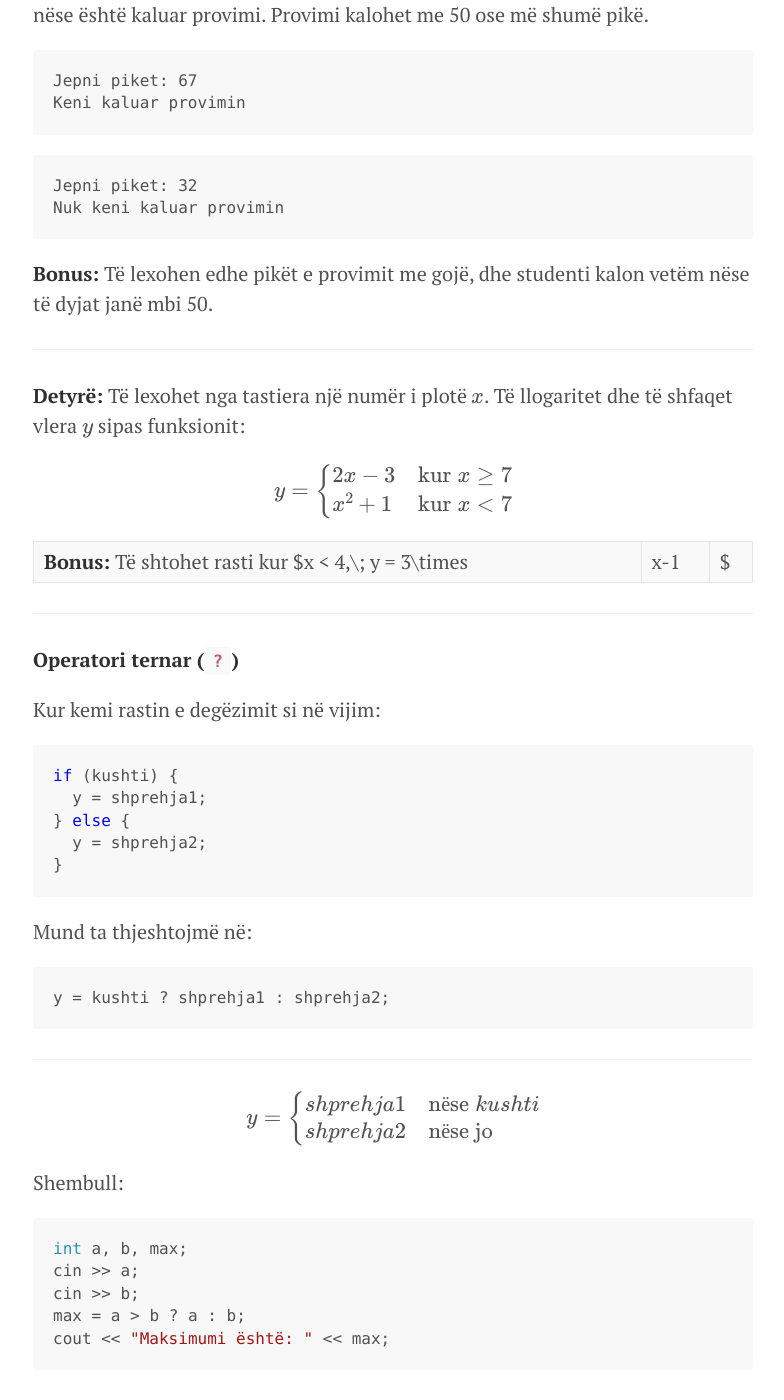
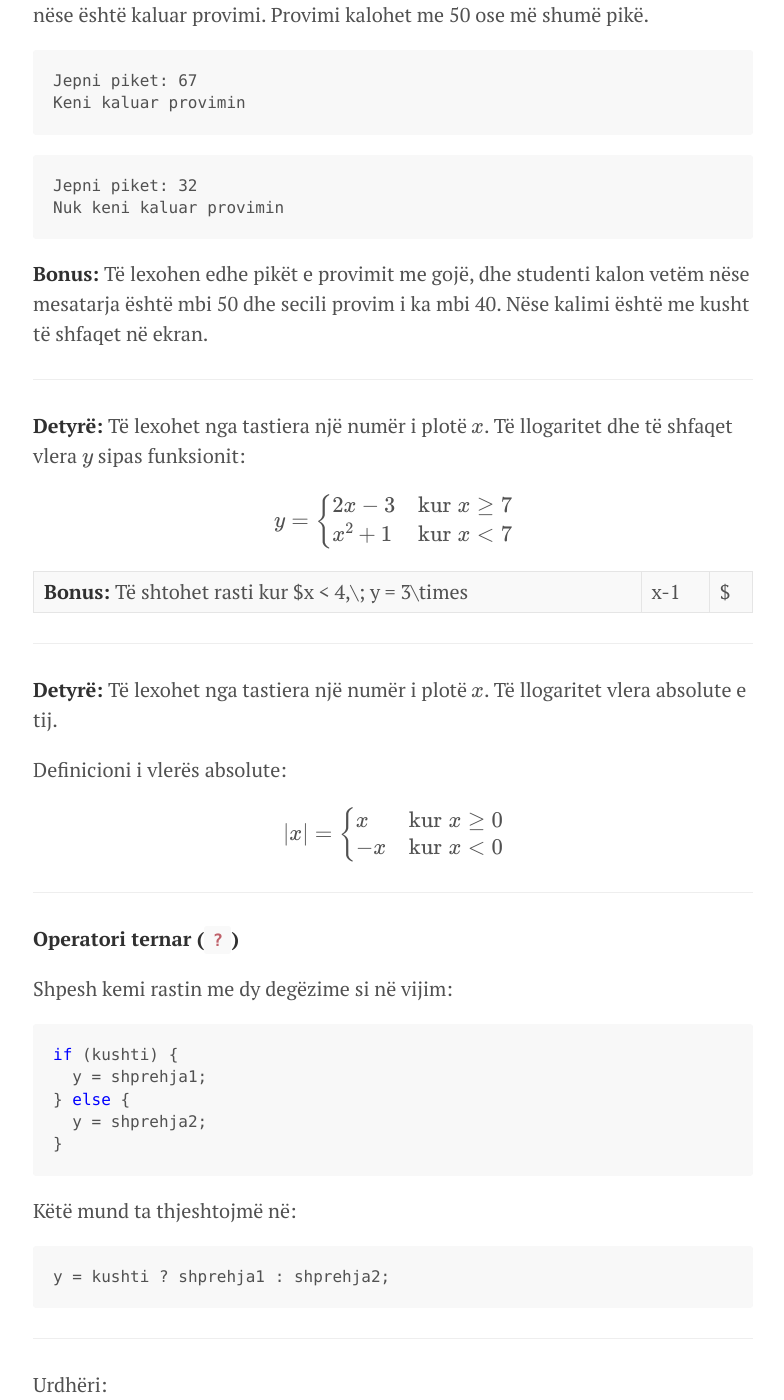
Before and after one commit to blerimrexha/edongashi.github.io, a Jekyll site: the page built from lendet/gjuhe-programuese/ligjerata/java3.md, in a window 1280 px wide and 1400 px high, scrolled down 4847 px. Shown: the whole window, without its empty margins (247-1031 px from the left). Built offline with Jekyll 4.4.1, drawn with Linux system fonts in a browser that asks for light colours; our own code applies the rules of GitHub Pages for plain Markdown files; formulas are drawn with MathJax 3; some of the changed text lies outside the part shown.

Commit message:
Update lendet/gjuhe-programuese/ligjerata/java3.md

````diff
--- a/lendet/gjuhe-programuese/ligjerata/java3.md
+++ b/lendet/gjuhe-programuese/ligjerata/java3.md
@@ -47,7 +47,7 @@
 
 ---
 
-**Detyrë:** Të bëhet shkëmbimi i valutës nga euro (€) në dollar ($), nëse rata e këmbimit jepet nga tastiera. Rezultati të shfaqet në 2 shifra pas presjes.
+**Detyrë:** Të bëhet shkëmbimi i valutës nga euro (€) në dollar ($) nëse rata e këmbimit jepet nga tastiera. Rezultati të shfaqet në 2 shifra pas presjes.
 
 ```text
 Jepni vleren ne euro: 250
@@ -140,7 +140,7 @@
 }
 ```
 
-Kushti duhet të jetë **shprehje e vërtetësisë** (bool).
+**Kushti** duhet të jetë **shprehje e vërtetësisë** (bool).
 
 --
 
@@ -194,7 +194,7 @@
 Nuk keni kaluar provimin
 ```
 
-**Bonus:** Të lexohen edhe pikët e provimit me gojë, dhe studenti kalon vetëm nëse të dyjat janë mbi 50.
+**Bonus:** Të lexohen edhe pikët e provimit me gojë, dhe studenti kalon vetëm nëse mesatarja është mbi 50 dhe secili provim i ka mbi 40. Nëse kalimi është me kusht të shfaqet në ekran.
 
 ---
 
@@ -211,9 +211,22 @@
 
 ---
 
+**Detyrë:** Të lexohet nga tastiera një numër i plotë $x$. Të llogaritet vlera absolute e tij.
+
+Definicioni i vlerës absolute:
+
+$$
+|x| = \begin{cases}
+x & \text{kur}\; x \geq 0 \\
+-x & \text{kur}\; x < 0
+\end{cases}
+$$
+
+---
+
 **Operatori ternar (`?`)**
 
-Kur kemi rastin e degëzimit si në vijim:
+Shpesh kemi rastin me dy degëzime si në vijim:
 
 ```cpp
 if (kushti) {
@@ -223,13 +236,21 @@
 }
 ```
 
-Mund ta thjeshtojmë në:
+Këtë mund ta thjeshtojmë në:
 
 ```cpp
 y = kushti ? shprehja1 : shprehja2;
 ```
 
 ---
+
+Urdhëri:
+
+```cpp
+y = kushti ? shprehja1 : shprehja2
+```
+
+interpretohet kështu:
 
 $$
 y = \begin{cases}
@@ -238,7 +259,42 @@
 \end{cases}
 $$
 
-Shembull:
+---
+
+Nga definicioni i vlerës absolute:
+
+$$
+|x| = \begin{cases}
+x & \text{kur}\; x \geq 0 \\
+-x & \text{kur}\; x < 0
+\end{cases}
+$$
+
+Në kod shkruhet kështu:
+
+```cpp
+vlera_absolute = (x >= 0 ? x : -x);
+```
+
+---
+
+**`(a > b ? a : b)`** është shprehje.
+
+Pse?
+
+---
+
+**`(a ? b : c)`** është **shprehje** e cila mund të përdoret kudo që kemi **RValue**. Kjo shprehje ka vlerën ose **$b$** ose **$c$**, varësisht nëse vlen kushti **$a$**.
+
+```cpp
+cout << (piket >= 50 ? "Keni kaluar" : "Nuk keni kaluar");
+
+vlera_absolute = (x >= 0 ? x : -x);
+```
+
+---
+
+**Shembull:** Gjetja e vlerës maksimale.
 
 ```cpp
 int a, b, max;
@@ -327,7 +383,11 @@
 
 **Detyrë:** Të lexohen dy numra nga tastiera. Të shfaqet numri më i madh nga këta dy.
 
-**Bonus:** Numri të shfaqet në formë decimale, heksadecimale, oktale, dhe binare.
+**Bonus:** Të gjendet maksimumi i 3 numrave.
+
+---
+
+**Detyrë:** Të lexohet një numër i plotë, dhe pastaj të shfaqet në formë decimale, heksadecimale, oktale, dhe binare.
 
 ---
 
@@ -348,17 +408,6 @@
 
 ---
 
-**Detyrë:** Të lexohet një numër i plotë nga tastiera, dhe të shfaqet vlera absolute e tij.
-
-```text
-Shtypni numrin: -15
-Vlera absolute e numrit: 15
-```
-
-**Bonus:** Të vizatohet bllok diagrami i këtij programi.
-
----
-
 **Detyrë:** Të lexohen dy numra të plotë nga tastiera. Të tregohet nëse numrat janë të plotëpjestueshëm ndërmjet veti (nuk ka rëndësi cili me cilin).
 
 ```text
````
